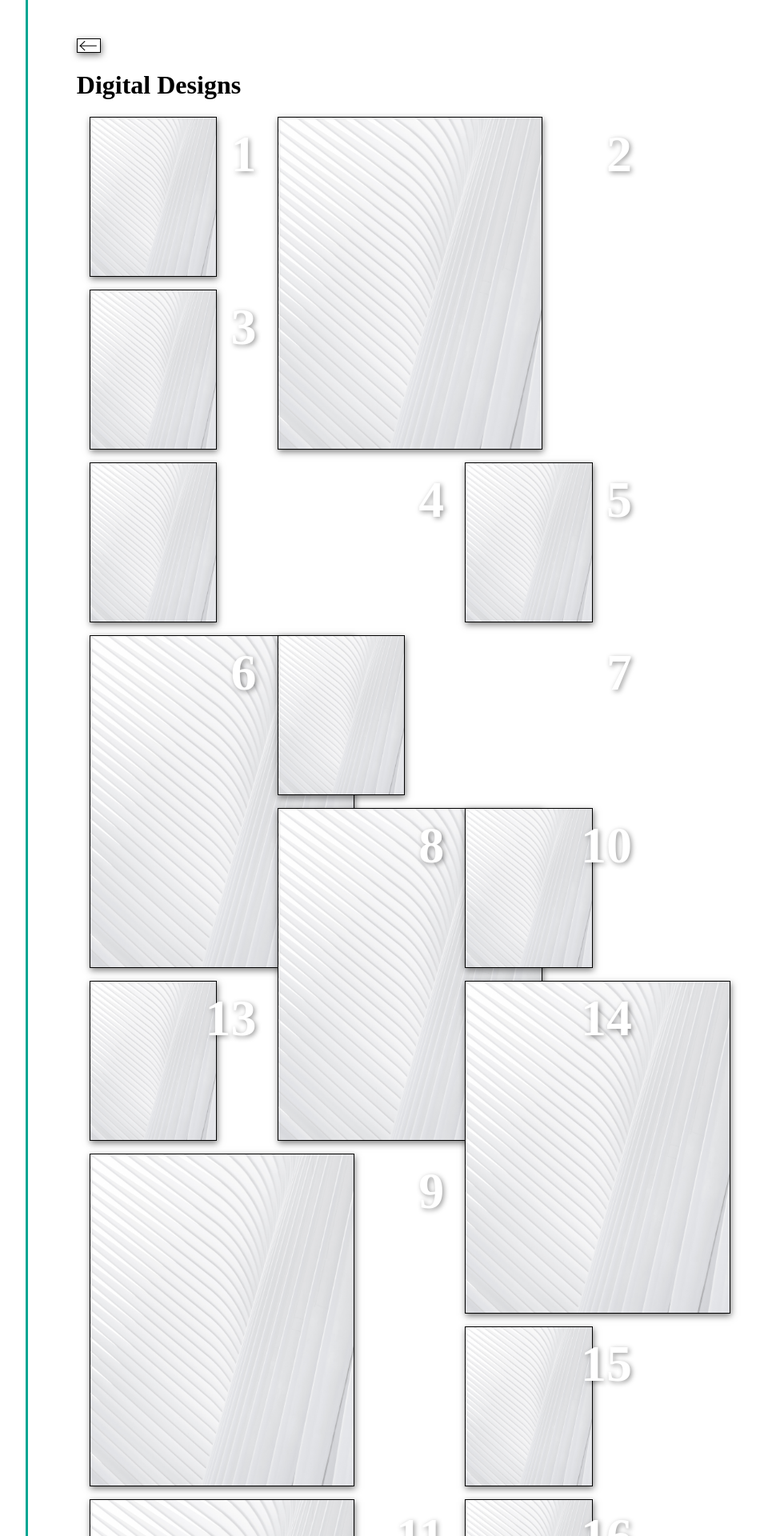
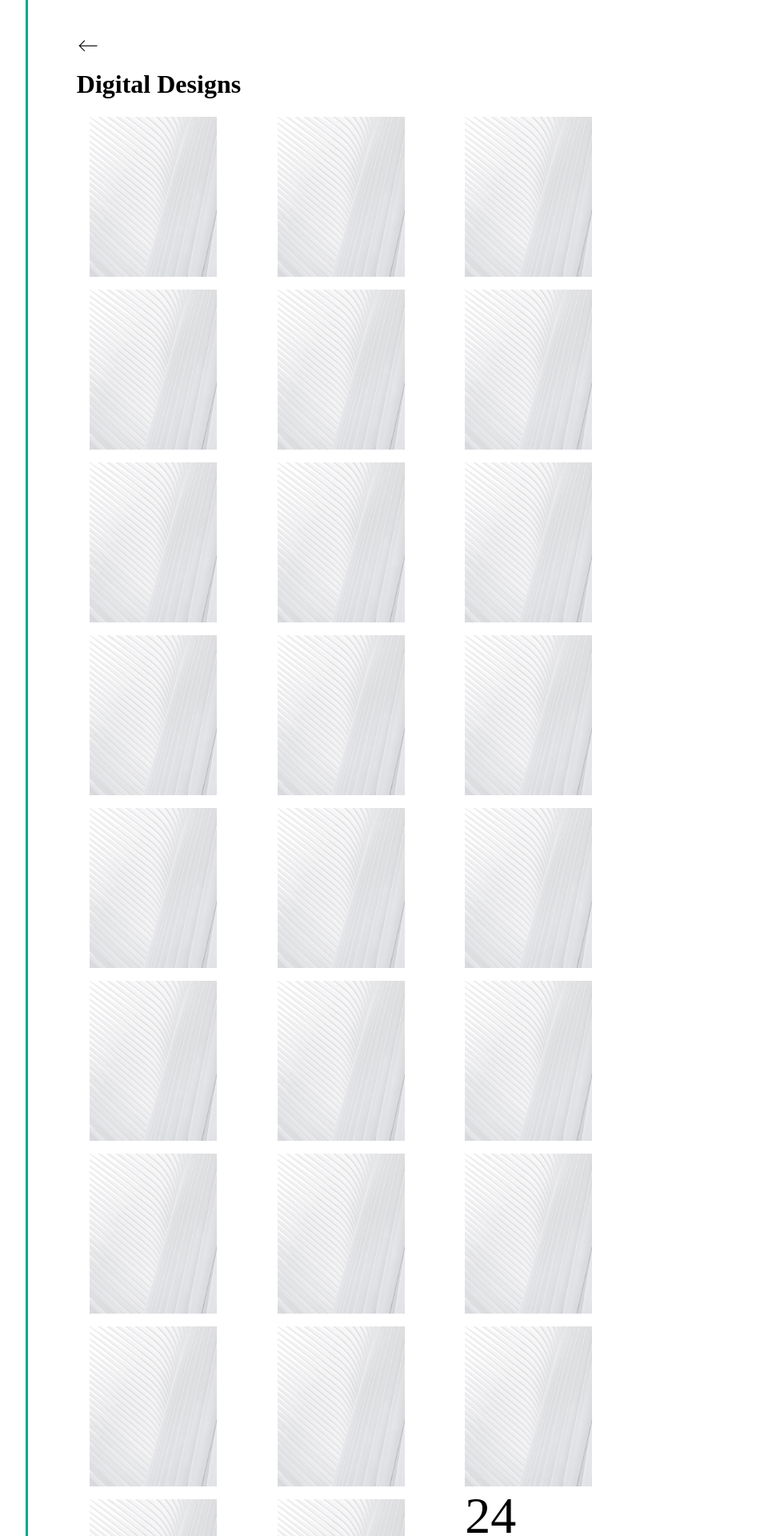
Before and after one commit to cssidy/personal-site, a Jekyll site: the page built from digital.html, in a window 1280 px wide. Shown: the top 1920 px of the page at 80% size, without its empty margins (208-1158 px from the left). Built offline with Jekyll 4.4.1, drawn with Linux system fonts in a browser that asks for light colours; some web fonts are replaced.

Commit message:
gallery styles

```diff
--- a/assets/css/base.css
+++ b/assets/css/base.css
@@ -136,23 +136,14 @@ ul li {
 }
 
 .gallery ul {
-    padding: 0; }
+    padding: 0;
+}
 
 .gallery li {
     list-style-type: none;
-    font-weight: bold;
     font-size: 4rem;
-    position: relative; }
-
-.gallery li:focus {
-    border: 10px solid blue; }
-
-.gallery span {
-    position: absolute;
-    top: 10px;
-    right: 10px;
-    color: #fff;
-    text-shadow: 2px 2px 6px rgba(0, 0, 0, 0.4); }
+    position: relative;
+}
 
 .gallery ul {
     /* autoprefixer: off */
@@ -161,29 +152,18 @@ ul li {
     grid-auto-rows: 200px;
     grid-auto-flow: dense;
     grid-gap: 1em;
-    margin: 1em; }
-
-.gallery li.highlight-box {
-    grid-row: span 2;
-    grid-column: span 2; }
-
-.gallery li.highlight-tall {
-    grid-row: span 2; }
-
-.gallery li.highlight-wide {
-    grid-column: span 2; }
+    margin: 1em;
+}
 
 .gallery img {
     display: block;
     -o-object-fit: cover;
     object-fit: cover;
     height: 100%;
-    border: 1px solid black;
-    -webkit-box-shadow: 1px 3px 8px rgba(0, 0, 0, 0.5);
-    box-shadow: 1px 3px 8px rgba(0, 0, 0, 0.5); }
+}
 
 .warning {
-    color: red;
+    color: crimson;
     font-size: 200%; }
 
 @supports (display: grid) {
```
